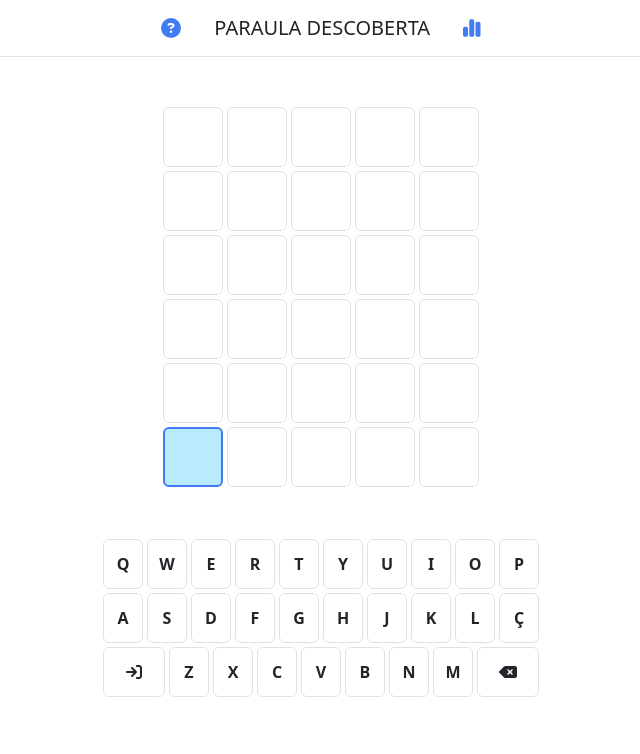
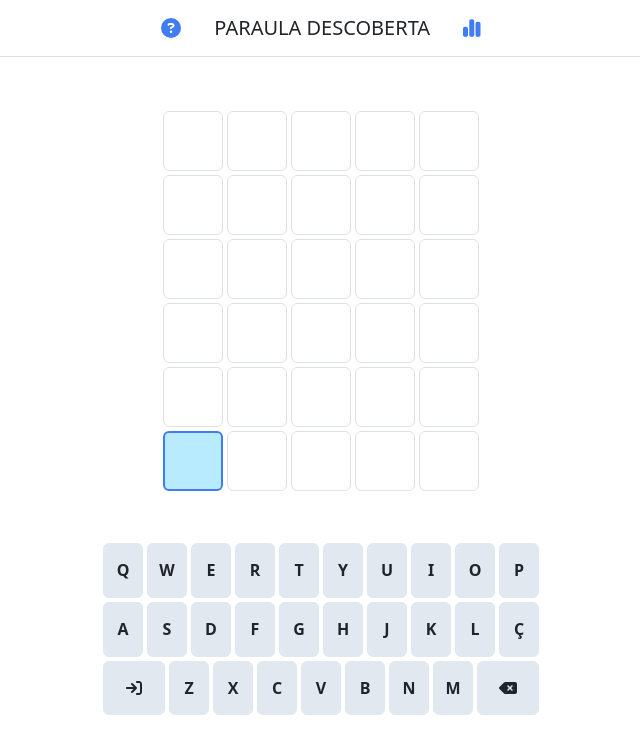
Before and after one commit to annavidaltur/paraulaDescobertaFront, a React (Vite) app: page / in a window 1280 px wide. Shown: the top 754 px of the page, without its empty margins (319-959 px from the left). Built offline with nearby package versions, Linux system fonts and the light colour scheme; no server answers.

Commit message:
Keyboard pintar lletres correct i almost

```diff
--- a/src/App.css
+++ b/src/App.css
@@ -6,6 +6,14 @@ body{
   background-color: #b9ebff;
   border: 2px solid #417CF2 !important;
   color:#0056b3;
+}
+
+.key{
+  padding: 0.9rem;
+  margin: 2px;
+  margin-bottom: 2px;
+  border: 1px solid #e2e8f0;
+  background-color: #e2e8f0;
 }
 
 #correct {
--- a/src/App.jsx
+++ b/src/App.jsx
@@ -12,12 +12,15 @@ import LegendModal from './components/modals/Legend/LegenModal';
 
 const urlBack = import.meta.env.VITE_URL_BACK;
 
+// eslint-disable-next-line react-refresh/only-export-components
 export const AppContext = createContext();
 
 function App() {
   const [board, setBoard] = useState(boardDefault); // Tablero
   const [currAttempt, setCurrAttempt] = useState({ attempt: 0, letterPos: 0 }); // Puntero fila,col
   const [disabledLetters, setDisabledLetters] = useState([]); // Letras deshabilitadas del teclado
+  const [correctLetters, setCorrectLetters] = useState([]); // Lletres correctes del teclat
+  const [almostLetters, setAlmostLetters] = useState([]); // Letras casi correctas del teclado
   const [gameOver, setGameOver] = useState({ gameOver: false, guessedWord: false })
   const [elapsedTime, setElapsedTime] = useState(0);
   const [modalGameOverOpen, setModalGameOverOpen] = useState(false); // Modal fi de joc
@@ -105,7 +108,7 @@ function App() {
       // Realizamos una solicitud al backend para verificar si la palabra existe en la batería
       const response = await axios.post(urlBack + '/CheckWord', { word: currWord, attempt: currAttempt.attempt + 1 }, {withCredentials: true });
       const data = response.data;
-
+      console.log('Respuesta del backend:', data);
       if (data.exists) {
         setCurrAttempt({ attempt: currAttempt.attempt + 1, letterPos: 0 }) // Pasamos a la siguiente fila y reseteamos la posición a 0
 
@@ -121,6 +124,8 @@ function App() {
 
         // Deshabilitamos las letras del teclado que no sean correctas ni almost
         setDisabledLetters((prev) => [...prev, ...data.disabledLetters])
+        setCorrectLetters((prev) => [...prev, ...data.correctLetters])
+        setAlmostLetters((prev) => [...prev, ...data.almostLetters])
 
         // La palabra no es correcta y ha hecho 6 intentos
         if (currAttempt.attempt === 5) {
@@ -185,12 +190,14 @@ function App() {
           onSelectLetter, onEnter, onDelete,
           onMoveRight, onMoveLeft,
           disabledLetters, setDisabledLetters,
+          correctLetters, setCorrectLetters,
+          almostLetters, setAlmostLetters,
           gameOver, setGameOver,
           elapsedTime, setElapsedTime,
           rowState,
           playedToday
         }}>
-        <Container className="mt-5">
+        <Container className="mt-5 p-1">
       <Row>
         <Col className="text-center">
           <Board />
--- a/src/components/Key.jsx
+++ b/src/components/Key.jsx
@@ -4,7 +4,7 @@ import { AppContext } from "../App";
 import { FontAwesomeIcon } from '@fortawesome/react-fontawesome';
 import { faArrowRightToBracket, faBackspace } from '@fortawesome/free-solid-svg-icons';
 
-function Key({ keyVal, disabled, bigKey = false }) {
+function Key({ keyVal, disabled, bigKey = false, correct, almost }) {
     const { onSelectLetter, onEnter, onDelete, playedToday } = useContext(AppContext);
 
     const selectLetter = () => {
@@ -19,13 +19,12 @@ function Key({ keyVal, disabled, bigKey = false }) {
 
     return (
         <div
-            className={`key border rounded fw-bold text-center d-flex align-items-center justify-content-center text-uppercase ${playedToday ? '' : 'cursor-pointer'}`}
+            className={`key rounded fw-bold text-center d-flex align-items-center justify-content-center text-uppercase ${playedToday ? '' : 'cursor-pointer'} `}
             style={{
-                padding: '0.75rem',
                 width: bigKey ? '62px' : '40px',
-                minWidth: bigKey ? '52px' : '30px',
-                margin: "2px"}}
-            id={disabled ? "disabled" : ""}
+                minWidth: bigKey ? '52px' : '30px'
+            }}
+            id={disabled ? "error" : correct ? "correct" : almost ? "almost" : ""}
             onClick={!playedToday ? selectLetter : undefined}
             >
                 {keyVal === "ENTER" ? <FontAwesomeIcon icon={faArrowRightToBracket} />
--- a/src/components/Keyboard.jsx
+++ b/src/components/Keyboard.jsx
@@ -3,11 +3,11 @@ import Key from "./Key";
 import { AppContext } from "../App";
 
 function Keyboard() {
-    const { onSelectLetter, onEnter, onDelete, disabledLetters, onMoveRight, onMoveLeft, playedToday } = useContext(AppContext);
+    const { onSelectLetter, onEnter, onDelete, disabledLetters, almostLetters, correctLetters, onMoveRight, onMoveLeft, playedToday } = useContext(AppContext);
 
-    const keys1 = ["Q", "W", "E", "R", "T", "Y", "U", "I", "O", "P"];
-    const keys2 = ["A", "S", "D", "F", "G", "H", "J", "K", "L", "Ç"];
-    const keys3 = ["Z", "X", "C", "V", "B", "N", "M"]
+    const keys1 = React.useMemo(() => ["Q", "W", "E", "R", "T", "Y", "U", "I", "O", "P"], []);
+    const keys2 = React.useMemo(() => ["A", "S", "D", "F", "G", "H", "J", "K", "L", "Ç"], []);
+    const keys3 = React.useMemo(() => ["Z", "X", "C", "V", "B", "N", "M"], []);
 
     const handleKeyboard = useCallback((event) => {
         if (event.key === "Enter")
@@ -34,7 +34,7 @@ function Keyboard() {
                     onSelectLetter(key)
             })
         }
-    })
+    }, [onEnter, onDelete, onMoveLeft, onMoveRight, onSelectLetter, keys1, keys2, keys3]);
 
     useEffect(() => {
         document.addEventListener("keydown", handleKeyboard)
@@ -46,21 +46,21 @@ function Keyboard() {
 
     console.log('playedToday', playedToday)
     return (
-        <div className="container mt-5" onKeyDown={handleKeyboard} style={{maxWidth: '600px'}}>
+        <div className="container mt-5 p-0" onKeyDown={handleKeyboard}>
             <div className="d-flex justify-content-center flex-nowrap">
                 {keys1.map((key) => (
-                    <Key key={key} keyVal={key} disabled={disabledLetters.includes(key) || playedToday} />
+                    <Key key={key} keyVal={key} almost={almostLetters.includes(key)} correct={correctLetters.includes(key)} disabled={disabledLetters.includes(key) || playedToday} />
                 ))}
             </div>
             <div className="d-flex justify-content-center flex-nowrap">
                 {keys2.map((key) => {
-                    return <Key key={key} keyVal={key} disabled={disabledLetters.includes(key) || playedToday} />;
+                    return <Key key={key} keyVal={key} almost={almostLetters.includes(key)} correct={correctLetters.includes(key)} disabled={disabledLetters.includes(key) || playedToday} />;
                 })}
             </div>
             <div className="d-flex justify-content-center flex-nowrap">
                 <Key key="ENTER" keyVal={"ENTER"} bigKey disabled={playedToday} />
                 {keys3.map((key) => {
-                    return <Key key={key} keyVal={key} disabled={disabledLetters.includes(key) || playedToday} />;
+                    return <Key key={key} keyVal={key} almost={almostLetters.includes(key)} correct={correctLetters.includes(key)} disabled={disabledLetters.includes(key) || playedToday} />;
                 })}
                 <Key key="DELETE" keyVal={"DELETE"} bigKey disabled={playedToday}/>
             </div>
```
